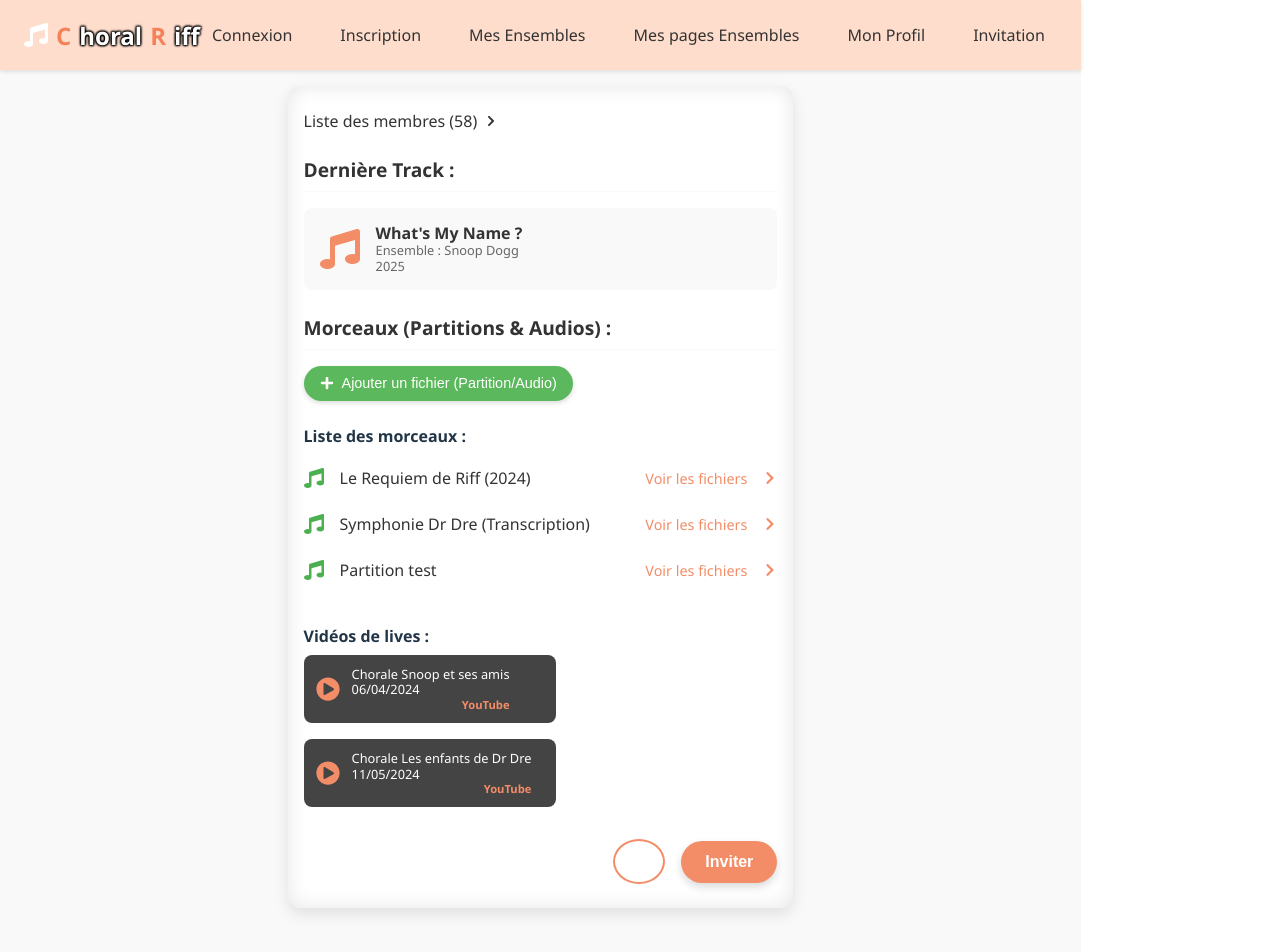
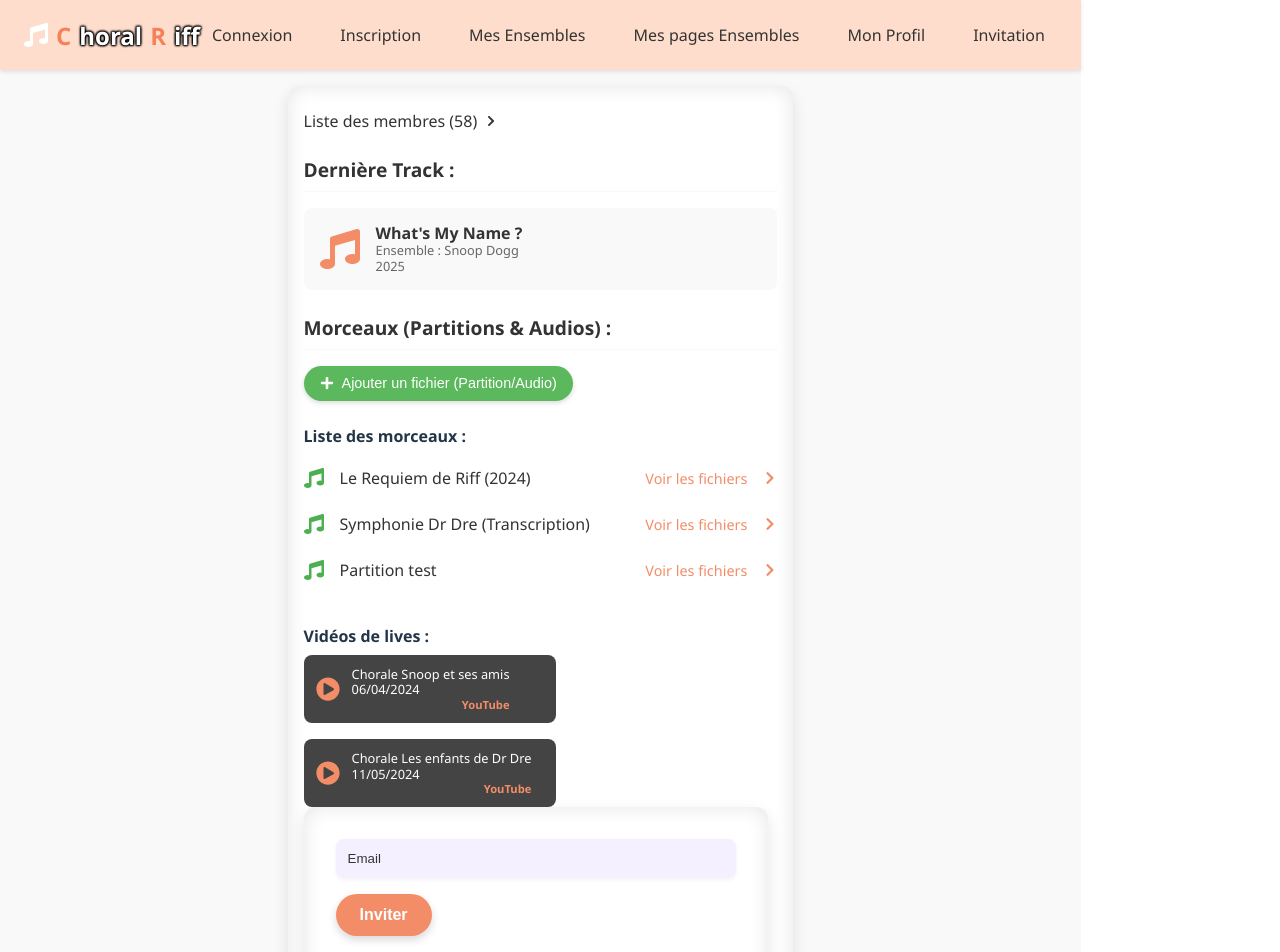
Before and after one commit to Kamal-And-The-Gang/Choral-Riff-Frontend, a React (Vite) app: page /ensembleDetails in a window 1280 px wide. Shown: the top 952 px of the page. Built offline with nearby package versions, Linux system fonts and the light colour scheme; no server answers.

Commit message:
Fetch invitations

```diff
--- a/package.json
+++ b/package.json
@@ -30,4 +30,5 @@
     "typescript-eslint": "^8.44.0",
     "vite": "^7.1.7"
   }
+
 }
--- a/src/api/invitationApi.tsx
+++ b/src/api/invitationApi.tsx
@@ -7,7 +7,7 @@ export interface InvitationDTO {
   id: number;
   emailInvite: string;
   ensembleId: number;
-  // autres champs si besoin...
+
 }
 
 export async function creerInvitation(invitationDTO: CreateInvitationDTO): Promise<InvitationDTO> {
--- a/src/pages/EnsembleDetails.tsx
+++ b/src/pages/EnsembleDetails.tsx
@@ -1,17 +1,35 @@
-import React from 'react';
-import '../styles/EnsembleDetails.css';
-import { FaMusic, FaShareAlt, FaChevronRight, FaPlayCircle, FaFilePdf, FaDownload, FaPlus } from 'react-icons/fa';
+import React, { useState } from "react";
+import "../styles/EnsembleDetails.css";
+import {
+  FaMusic,
+  FaShareAlt,
+  FaChevronRight,
+  FaPlayCircle,
+  FaFilePdf,
+  FaDownload,
+  FaPlus,
+} from "react-icons/fa";
 
 // Fichiers de données fictives
 const mockVideos = [
   { id: 1, title: "Chorale Snoop et ses amis", date: "06/04/2024", link: "#" },
-    { id: 2, title: "Chorale Les enfants de Dr Dre", date: "11/05/2024", link: "#" },
+  {
+    id: 2,
+    title: "Chorale Les enfants de Dr Dre",
+    date: "11/05/2024",
+    link: "#",
+  },
 ];
 
 // Ces éléments sont maintenant considérés comme des Morceaux (Tracks)
 const mockTracks = [
   { id: 101, name: "Le Requiem de Riff (2024)", format: "PDF", size: "1.2 MB" },
-    { id: 102, name: "Symphonie Dr Dre (Transcription)", format: "MusicXML", size: "500 KB" },
+  {
+    id: 102,
+    name: "Symphonie Dr Dre (Transcription)",
+    format: "MusicXML",
+    size: "500 KB",
+  },
   { id: 103, name: "Partition test", format: "PDF", size: "800 KB" },
 ];
 
@@ -37,7 +55,11 @@ const TrackItem: React.FC<TrackItemProps> = ({ track, ensembleId }) => {
 
   return (
     // Utilisation d'un lien (<a>) autour de l'élément visuel
-        <a href={trackLink} className="track-item-link" title={`Voir les fichiers de ${track.name}`}>
+    <a
+      href={trackLink}
+      className="track-item-link"
+      title={`Voir les fichiers de ${track.name}`}
+    >
       <div className="score-item">
         <div className="score-info">
           {/* Utiliser FaMusic pour représenter un Morceau (Conteneur de fichiers) */}
@@ -46,13 +68,13 @@ const TrackItem: React.FC<TrackItemProps> = ({ track, ensembleId }) => {
         </div>
         <div className="score-details">
           <span className="score-format">Voir les fichiers</span>
-                    <FaChevronRight size={14} className="details-arrow" /> {/* Flèche de navigation */}
+          <FaChevronRight size={14} className="details-arrow" />{" "}
+          {/* Flèche de navigation */}
         </div>
       </div>
     </a>
   );
 };
-
 
 export const EnsembleDetails = () => {
   // Données fictives pour la fiche - AJOUT DES ID
@@ -62,30 +84,78 @@ export const EnsembleDetails = () => {
     creator: "Michelle Leeb",
     createdDate: "18/08/2025",
     membersCount: 58,
-        profilePic: '../assets/ensemble-pic.jpg',
+    profilePic: "../assets/ensemble-pic.jpg",
     lastTrack: {
       id: 10, // ID du morceau ajouté
       title: "What's My Name ?",
       ensemble: "Ensemble : Snoop Dogg",
-            year: 2025
+      year: 2025,
+    },
+  };
+  // Ici j'ajoute le state pour l'email
+  const [email, setEmail] = useState("");
+
+  const ensembleId = ensemble.id;
+  const handleInviteSubmit = async (e: React.FormEvent) => {
+    e.preventDefault(); // pour éviter le rechargement de la page
+    try {
+      const data = await creerInvitation(email, ensembleId);
+      console.log("Invitation réussie, réponse API :", data);
+      console.log("Envoi invitation avec :", { email, ensembleId });
+
+      alert("Invitation envoyée !");
+      setEmail(""); // reset l'input
+    } catch (error) {
+      console.error("Erreur dans handleInviteSubmit :", error);
+      alert("Erreur lors de l'envoi de l'invitation");
     }
   };
 
-    const ensembleId = ensemble.id;
+  const creerInvitation = async (emailInvite: string, ensembleId: number) => {
+    console.log(">>> Appel API /api/invitations <<<");
+    console.log("Données envoyées :", {
+      emailInvite,
+      ensembleId,
+      typeEnsembleId: typeof ensembleId,
+    });
+
+    const body = JSON.stringify({ emailInvite, ensembleId });
+    console.log("Payload JSON.stringify :", body);
+
+    const response = await fetch("http://localhost:8080/api/invitations", {
+      method: "POST",
+      headers: { "Content-Type": "application/json" },
+      body,
+    });
+
+    console.log("Réponse brute :", response);
+
+    if (!response.ok) {
+      const errorText = await response.text();
+      console.error("Erreur réponse serveur :", errorText);
+      throw new Error(`Erreur serveur : ${response.status} - ${errorText}`);
+    }
+
+    const data = await response.json();
+    console.log("Données reçues du backend :", data);
+    return data;
+  };
 
   return (
     <div className="details-container">
       {/* Bannière "Fiche Ensemble" */}
       <main className="details-main">
         <div className="details-content-card fiche-card">
-
           {/* Infos de l'ensemble (Haut de la carte) */}
-
           {/* Lien vers la liste des membres */}
-                    <a href={`/ensembles/${ensembleId}/membres`} className="members-link" title="Voir la liste des membres et gérer l'équipe">
-                        Liste des membres ({ensemble.membersCount}) <FaChevronRight size={12} />
+          <a
+            href={`/ensembles/${ensembleId}/membres`}
+            className="members-link"
+            title="Voir la liste des membres et gérer l'équipe"
+          >
+            Liste des membres ({ensemble.membersCount}){" "}
+            <FaChevronRight size={12} />
           </a>
-
           {/* Dernière Track */}
           <h3 className="section-title">Dernière Track :</h3>
           <a
@@ -103,9 +173,11 @@ export const EnsembleDetails = () => {
             </div>
           </a>
           {/* FIN DU LIEN */}
-
           {/* Fichiers et Audios */}
-                    <h3 className="section-title">Morceaux (Partitions & Audios) :</h3> {/* Titre mis à jour */}
+          <h3 className="section-title">
+            Morceaux (Partitions & Audios) :
+          </h3>{" "}
+          {/* Titre mis à jour */}
           {/* Ajouter un fichier */}
           <div className="add-file-section">
             {/* Ce lien mène à la page d'ajout de fichier pour cet ensemble */}
@@ -115,23 +187,18 @@ export const EnsembleDetails = () => {
               </button>
             </a>
           </div>
-
           {/* LISTE DES MORCEAUX (Utilisation du composant TrackItem) */}
-                    <h4 className="subsection-title">Liste des morceaux :</h4> {/* Titre mis à jour */}
+          <h4 className="subsection-title">Liste des morceaux :</h4>{" "}
+          {/* Titre mis à jour */}
           <div className="scores-list">
-                        {mockTracks.map(track => (
-                            <TrackItem
-                                key={track.id}
-                                track={track}
-                                ensembleId={ensembleId}
-                            />
+            {mockTracks.map((track) => (
+              <TrackItem key={track.id} track={track} ensembleId={ensembleId} />
             ))}
           </div>
-
           {/* Vidéos de lives */}
           <h4 className="subsection-title">Vidéos de lives :</h4>
           <div className="video-grid">
-                        {mockVideos.map(video => (
+            {mockVideos.map((video) => (
               <div key={video.id} className="video-vignette">
                 <FaPlayCircle size={24} className="play-icon" />
                 <div className="video-text">
@@ -142,13 +209,28 @@ export const EnsembleDetails = () => {
               </div>
             ))}
           </div>
+          {/* Boutons d'action */}
+          <div className="form-card">
+            <form onSubmit={handleInviteSubmit}>
+              <input
+                type="email"
+                placeholder="Email"
+                className="form-input"
+                value={email}
+                onChange={(e) => setEmail(e.target.value)}
+              />
+              {/* Bouton "Inviter" dans le formulaire */}
+              <button type="submit" className="invite-button">
+                Inviter
+              </button>
+            </form>
 
-                    {/* Boutons d'action */}
             <div className="action-buttons">
-                        <button className="share-button"><FaShareAlt size={18} /></button>
-                        <button className="invite-button">Inviter</button>
+              <button className="share-button">
+                <FaShareAlt size={18} />
+              </button>
             </div>
-
+          </div>
         </div>
       </main>
     </div>
```
Lines whose indentation alone changed are shown as unchanged.
